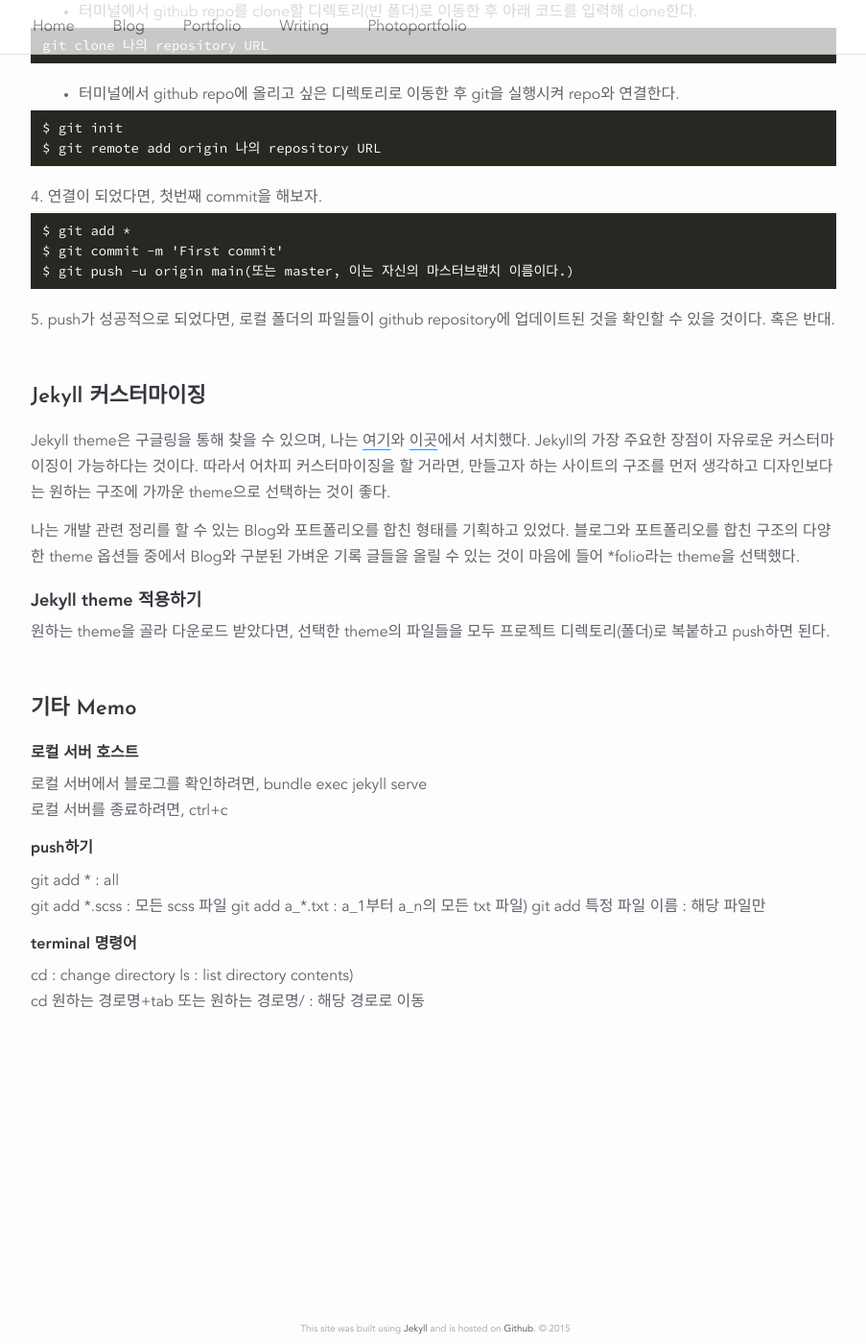
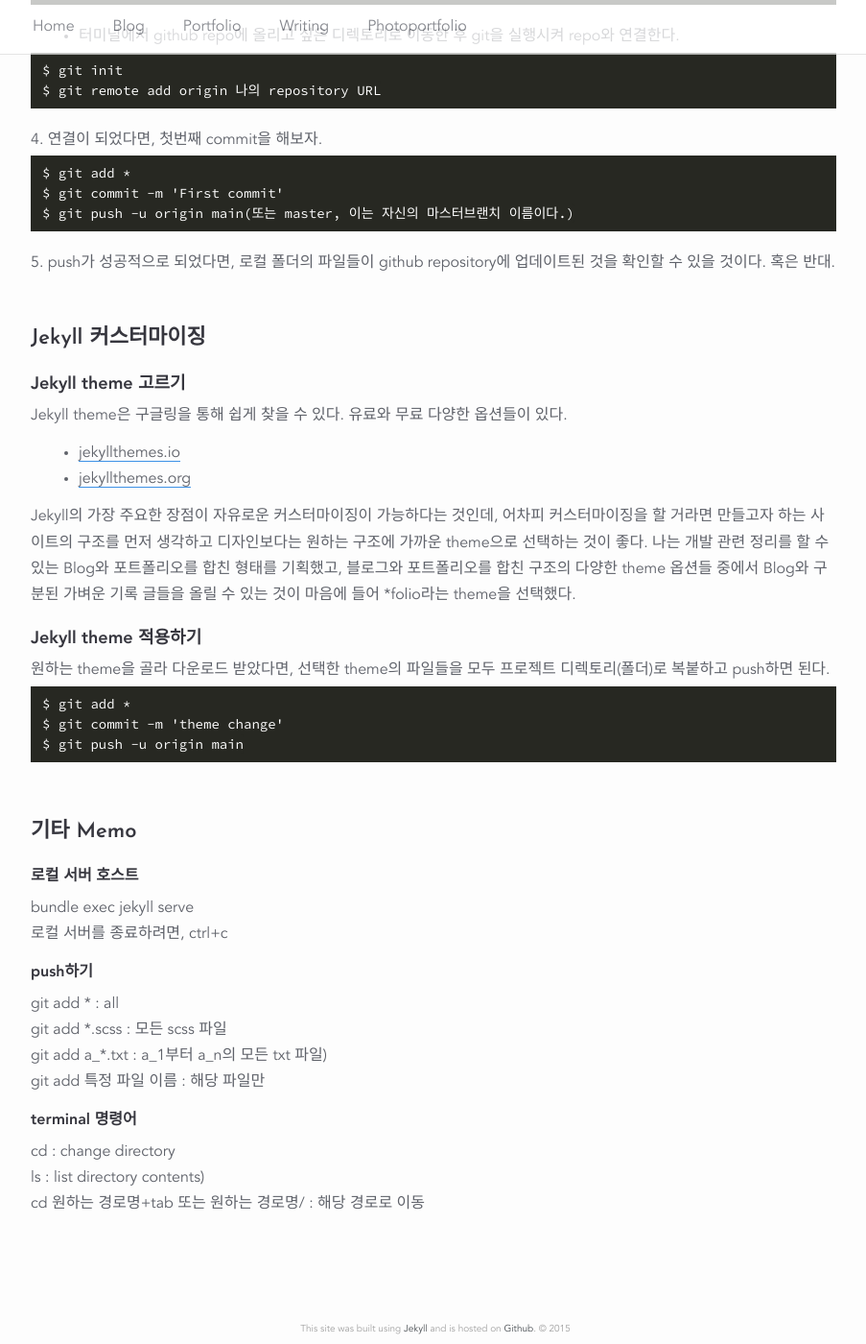
Before and after one commit to junethirty/junethirty.github.io, a Jekyll site: the page built from _posts/2021-07-13-title.markdown, in a window 1280 px wide and 1400 px high, scrolled down 1757 px. Shown: the whole window at 96% size, without its empty margins (188-1091 px from the left). Built offline with Jekyll 4.4.1, drawn with Linux system fonts in a browser that asks for light colours; nearby versions of some CDN libraries; some of the changed text lies outside the part shown.

Commit message:
posts edit

```diff
--- a/_posts/2021-07-13-title.markdown
+++ b/_posts/2021-07-13-title.markdown
@@ -17,48 +17,46 @@ description: 개발 환경 구축(설치), 블로그 생성, 커스터마이징
 <br/>
 
 ### Homebrew, Ruby, Jekyll 설치하기
-#### Homebrew 설치하기
-터미널에 아래 코드를 입력하여 Homebrew를 설치한다.
+#### 1. Homebrew를 통해 Ruby 설치하기
+1.&#160;터미널에 아래 코드를 입력하여 Homebrew를 설치한다.
 {% highlight html %}
 /bin/bash -c "$(curl -fsSL https://raw.githubusercontent.com/Homebrew/install/HEAD/install.sh)"
 {% endhighlight %}
 
-
-#### Homebrew를 이용해 Ruby 설치하기
-터미널에 아래 코드를 입력하여 Homebrew을 통해 ruby를 설치한다.
+2.&#160;터미널에 아래 코드를 입력하여 Homebrew을 통해 Ruby를 설치한다.
 {% highlight html %}
 $ brew install ruby
 {% endhighlight %}
 
-터미널에서 ruby 명령어를 사용하려면 경로를 추가해야 한다. Shell 설정에 ruby와 gems의 경로를 추가하기 전에 먼저 아래 코드로 어떤 Shell을 사용 중인지 확인한다.
+3.&#160;터미널에서 ruby 명령어를 사용하려면 경로를 추가해야 한다. Shell 설정에 ruby와 gems의 경로를 추가하기 전에 먼저 아래 코드로 어떤 Shell을 사용 중인지 확인한다.
 {% highlight html %}
 echo $SHELL
 {% endhighlight %}
 
-Zsh를 사용 중이라면, 아래 코드로 ruby와 gems의 경로를 추가한다.
+- Zsh를 사용 중이라면, 아래 코드로 ruby와 gems의 경로를 추가한다.
 {% highlight html %}
 echo 'export PATH="/usr/local/opt/ruby/bin:/usr/local/lib/ruby/gems/3.0.0/bin:$PATH"' >> ~/.zshrc
 {% endhighlight %}
 
-Bash를 사용 중이라면, 아래 코드로 ruby와 gems의 경로를 추가한다.
+- Bash를 사용 중이라면, 아래 코드로 ruby와 gems의 경로를 추가한다.
 {% highlight html %}
 echo 'export PATH="/usr/local/opt/ruby/bin:/usr/local/lib/ruby/gems/3.0.0/bin:$PATH"' >> ~/.bash_profile
 {% endhighlight %}
 
-Ruby와 gem이 잘 설치되어 있는지 확인한다. 아래 코드를 입력하면 설치된 ruby의 버전 정보가 나오는데 ruby 버전은 2.5.0 이상이어야 한다.
+4.&#160;Ruby와 gem이 잘 설치되었는지 확인한다. (Ruby 버전은 2.5.0 이상이어야 한다.)
 {% highlight html %}
 $ ruby -v
 $ gem -v
 {% endhighlight %}
 
 
-#### Jekyll 설치하기
-ruby와 gem이 잘 설치되어 있는 것을 확인했다면, gem을 통해 jekyll을 설치한다.
+#### 2. Jekyll 설치하기
+1.&#160;ruby와 gem이 잘 설치된 것을 확인했다면, gem을 통해 jekyll을 설치한다.
 {% highlight html %}
 $ gem install jekyll bundler
 {% endhighlight %}
 
-Jekyll이 잘 설치되었는지 확인한다.
+2.&#160;Jekyll이 잘 설치되었는지 확인한다.
 {% highlight html %}
 $ jekyll -v
 {% endhighlight %}
@@ -94,20 +92,28 @@ $ git push -u origin main(또는 master, 이는 자신의 마스터브랜치 이
 
 
 ### Jekyll 커스터마이징
-Jekyll theme은 구글링을 통해 찾을 수 있으며, 나는 <a href="https://jekyllthemes.io/" target="blank">여기</a>와 <a href="http://jekyllthemes.org/" target="blank">이곳</a>에서 서치했다. Jekyll의 가장 주요한 장점이 자유로운 커스터마이징이 가능하다는 것이다. 따라서 어차피 커스터마이징을 할 거라면, 만들고자 하는 사이트의 구조를 먼저 생각하고 디자인보다는 원하는 구조에 가까운 theme으로 선택하는 것이 좋다.
+#### Jekyll theme 고르기
 
-나는 개발 관련 정리를 할 수 있는 Blog와 포트폴리오를 합친 형태를 기획하고 있었다. 블로그와 포트폴리오를 합친 구조의 다양한 theme 옵션들 중에서 Blog와 구분된 가벼운 기록 글들을 올릴 수 있는 것이 마음에 들어 *folio라는 theme을 선택했다.
+Jekyll theme은 구글링을 통해 쉽게 찾을 수 있다. 유료와 무료 다양한 옵션들이 있다.
+- <a href="https://jekyllthemes.io/" target="blank">jekyllthemes.io</a>
+- <a href="http://jekyllthemes.org/" target="blank">jekyllthemes.org</a>
+
+Jekyll의 가장 주요한 장점이 자유로운 커스터마이징이 가능하다는 것인데, 어차피 커스터마이징을 할 거라면 만들고자 하는 사이트의 구조를 먼저 생각하고 디자인보다는 원하는 구조에 가까운 theme으로 선택하는 것이 좋다. 나는 개발 관련 정리를 할 수 있는 Blog와 포트폴리오를 합친 형태를 기획했고, 블로그와 포트폴리오를 합친 구조의 다양한 theme 옵션들 중에서 Blog와 구분된 가벼운 기록 글들을 올릴 수 있는 것이 마음에 들어 *folio라는 theme을 선택했다.
 
 #### Jekyll theme 적용하기
 원하는 theme을 골라 다운로드 받았다면, 선택한 theme의 파일들을 모두 프로젝트 디렉토리(폴더)로 복붙하고 push하면 된다.
-
+{% highlight html %}
+$ git add *
+$ git commit -m 'theme change'
+$ git push -u origin main
+{% endhighlight %}
 
 <br/>
 
 
 ### 기타 Memo
 ##### 로컬 서버 호스트
-로컬 서버에서 블로그를 확인하려면, bundle exec jekyll serve
+bundle exec jekyll serve
 로컬 서버를 종료하려면, ctrl+c
 
 ##### push하기
```
